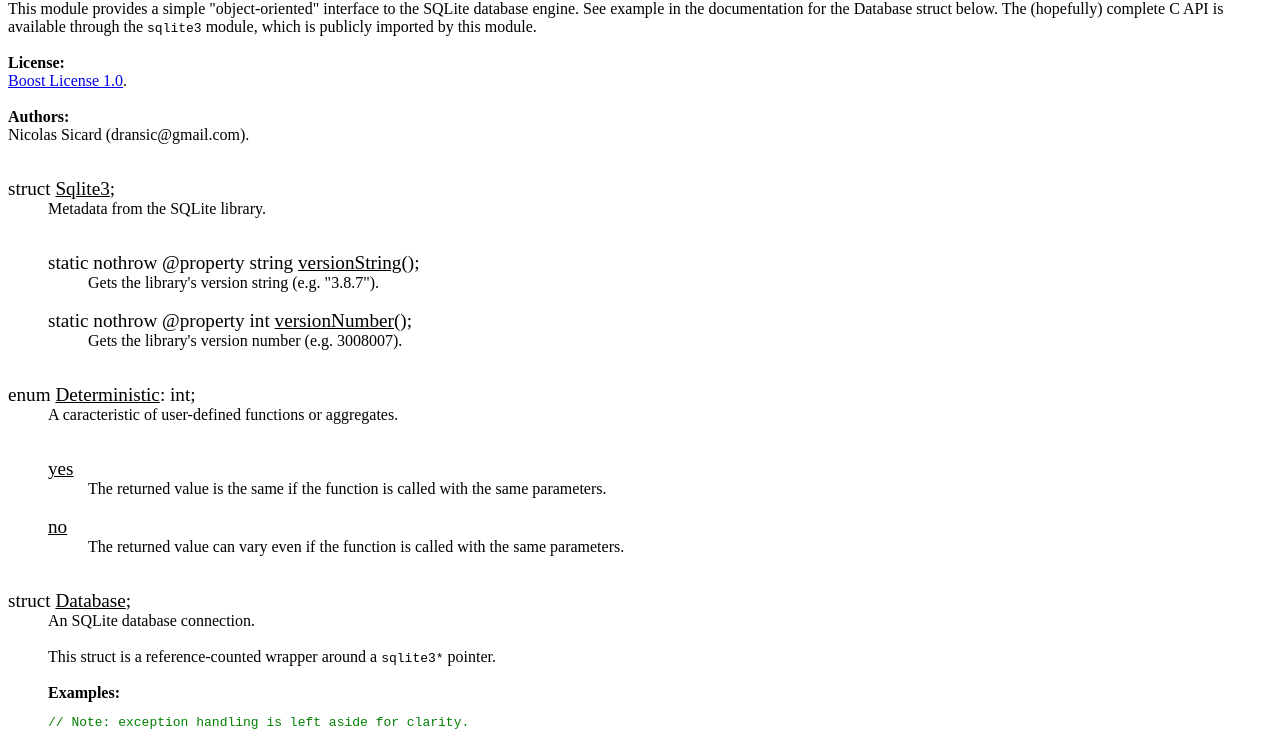
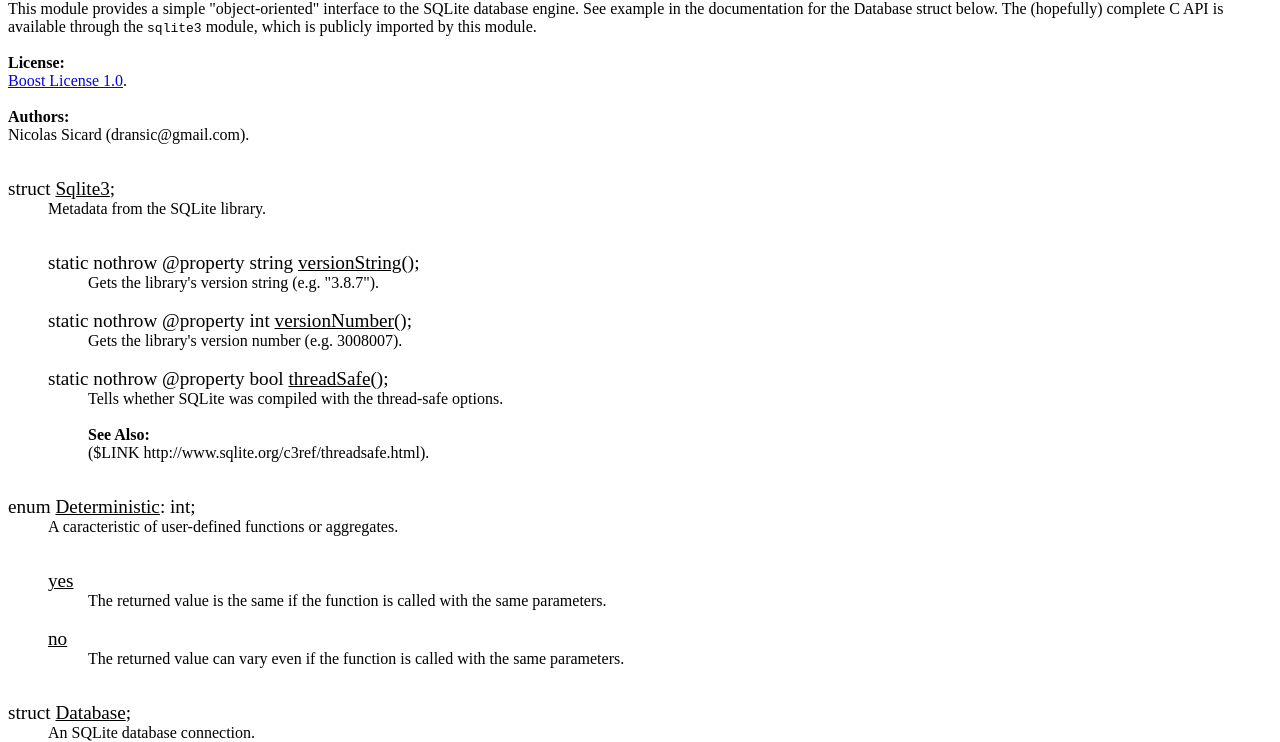
Before and after one commit to dlang-community/d2sqlite3, a plain HTML site: page docs/d2sqlite3.html in a window 1280 px wide. Shown: the part 66-808 px from the top of the page. Drawn offline with Linux system fonts and the light colour scheme.

Commit message:
Added Sqlite3.threadSafe.

```diff
--- a/docs/d2sqlite3.html
+++ b/docs/d2sqlite3.html
@@ -29,6 +29,14 @@
 <dt><big><a name="Sqlite3.versionNumber"></a>static nothrow @property int <u>versionNumber</u>();
 </big></dt>
 <dd>Gets the library's version number (e.g. 3008007).<br><br>
+
+</dd>
+<dt><big><a name="Sqlite3.threadSafe"></a>static nothrow @property bool <u>threadSafe</u>();
+</big></dt>
+<dd>Tells whether SQLite was compiled with the thread-safe options.
+<br><br>
+<b>See Also:</b><br>
+($LINK http://www.sqlite.org/c3ref/threadsafe.html).<br><br>
 
 </dd>
 </dl>
```
Also changed, not shown: 1 other file.
